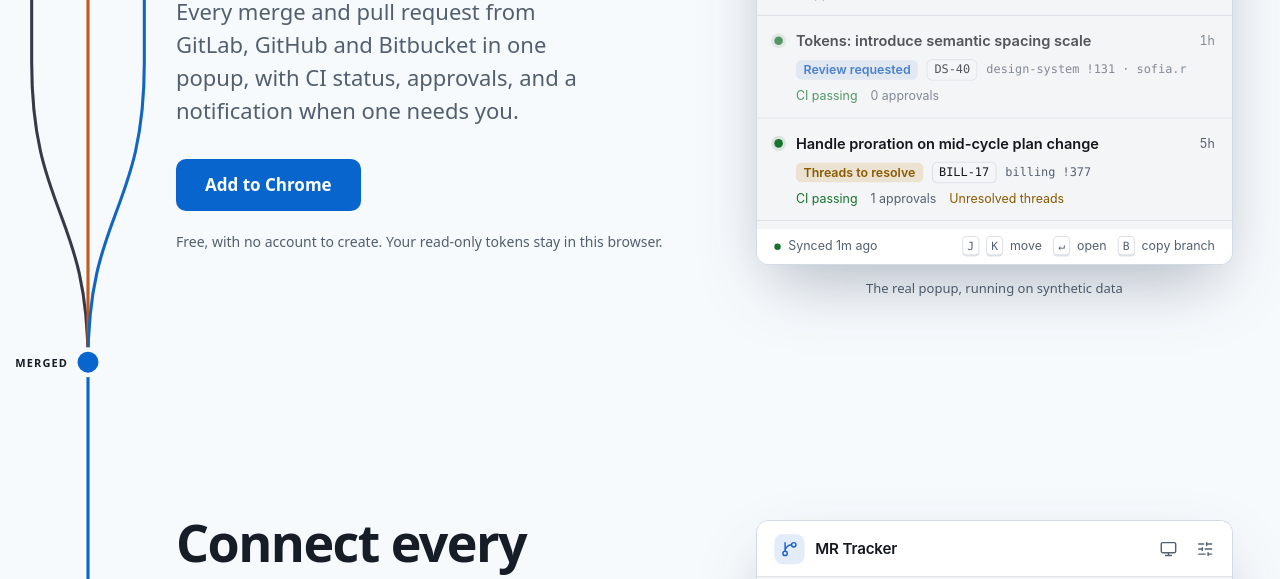
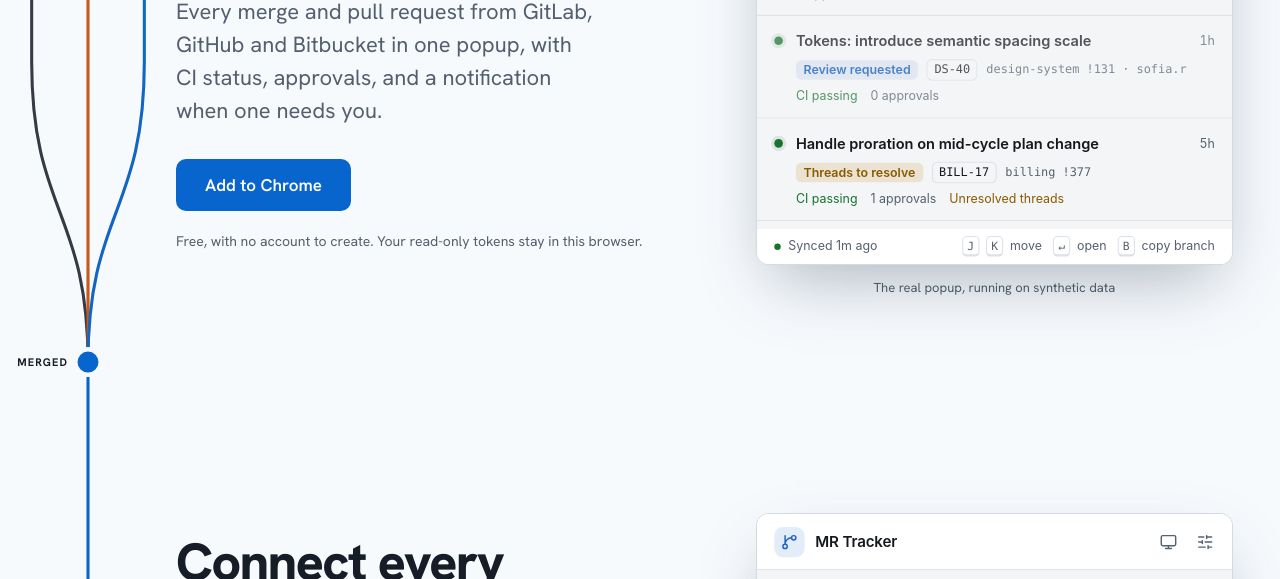
Before and after one commit to Rahul-ku-Mo/merge-tracker, a website built with Vite: page site/index.html in a window 1280 px wide. Shown: the part 521-1100 px from the top of the page. Built offline with nearby package versions, Linux system fonts and the light colour scheme.

Commit message:
feat: added to site.html

```diff
--- /dev/null
+++ b/site/fonts.css
@@ -0,0 +1,17 @@
+/* Hanken Grotesk, self-hosted. One variable font per subset; wght covers 100-900. */
+@font-face {
+  font-family: "Hanken Grotesk";
+  font-style: normal;
+  font-weight: 100 900;
+  font-display: swap;
+  src: url("fonts/hanken-grotesk-latin-ext.woff2") format("woff2");
+  unicode-range: U+0100-02BA, U+02BD-02C5, U+02C7-02CC, U+02CE-02D7, U+02DD-02FF, U+0304, U+0308, U+0329, U+1D00-1DBF, U+1E00-1E9F, U+1EF2-1EFF, U+2020, U+20A0-20AB, U+20AD-20C4, U+2113, U+2C60-2C7F, U+A720-A7FF;
+}
+@font-face {
+  font-family: "Hanken Grotesk";
+  font-style: normal;
+  font-weight: 100 900;
+  font-display: swap;
+  src: url("fonts/hanken-grotesk-latin.woff2") format("woff2");
+  unicode-range: U+0000-00FF, U+0131, U+0152-0153, U+02BB-02BC, U+02C6, U+02DA, U+02DC, U+0304, U+0308, U+0329, U+2000-206F, U+20AC, U+2122, U+2191, U+2193, U+2212, U+2215, U+FEFF, U+FFFD;
+}
--- a/site/index.html
+++ b/site/index.html
@@ -7,6 +7,7 @@
   <meta name="description" content="A Chrome extension that lists your GitLab, GitHub and Bitbucket merge and pull requests in one popup, with CI status, a Needs you tab and the notifications you choose. No server, no account.">
   <meta name="theme-color" content="#0965ce">
   <link rel="icon" href="assets/favicon.png">
+  <link rel="stylesheet" href="fonts.css">
   <link rel="stylesheet" href="styles.css">
 </head>
 <body>
--- a/site/styles.css
+++ b/site/styles.css
@@ -14,8 +14,8 @@
   --rail: 176px;
   --s: 1.08;
   --font:
-    ui-sans-serif, system-ui, -apple-system, "Segoe UI", Roboto, Helvetica,
-    Arial, sans-serif;
+    "Hanken Grotesk", ui-sans-serif, system-ui, -apple-system, "Segoe UI", Roboto,
+    Helvetica, Arial, sans-serif;
   color-scheme: light dark;
 }
 @media (prefers-color-scheme: dark) {
```
Also changed, not shown: site/privacy.html (+1 -0 lines), site/fonts/hanken-grotesk-latin-ext.woff2 (added), site/fonts/hanken-grotesk-latin.woff2 (added).
